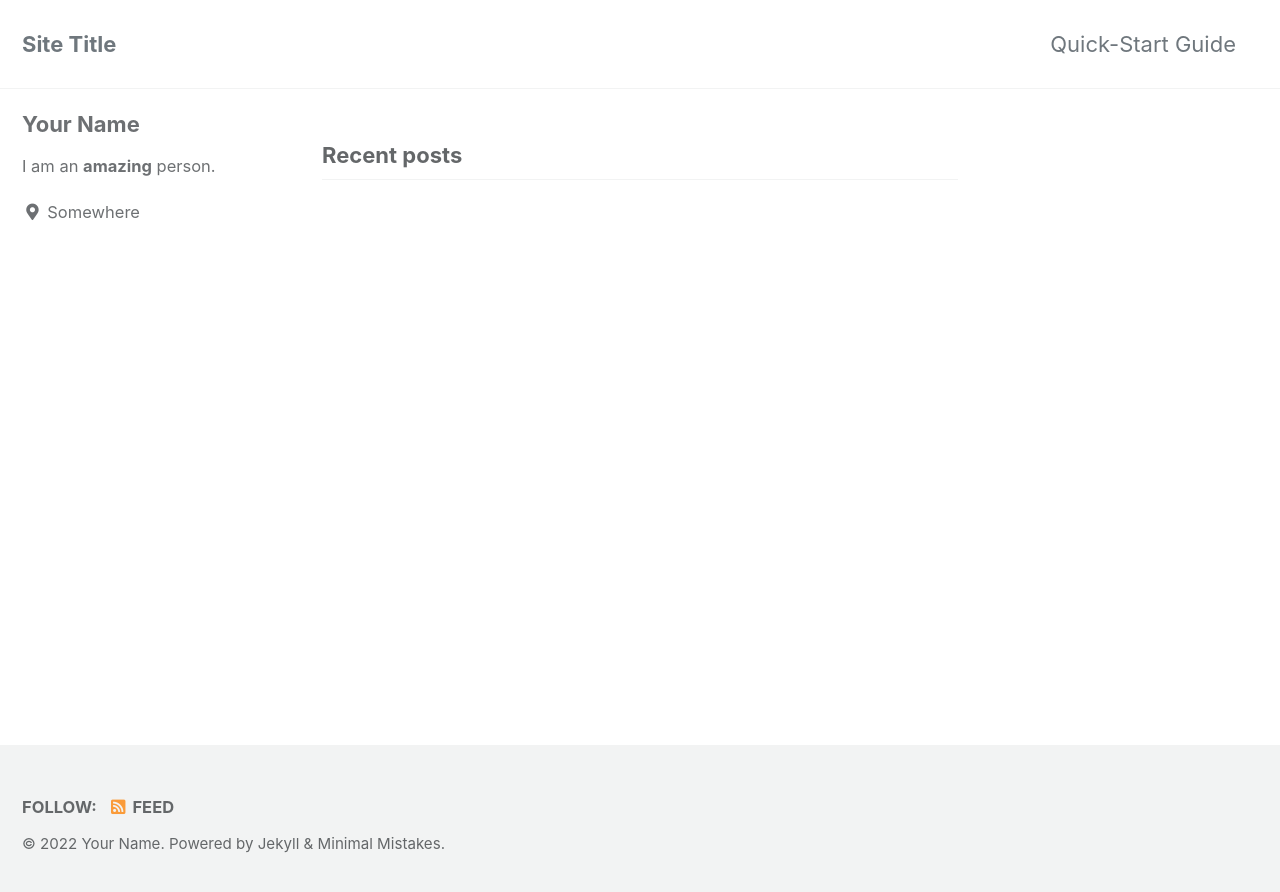
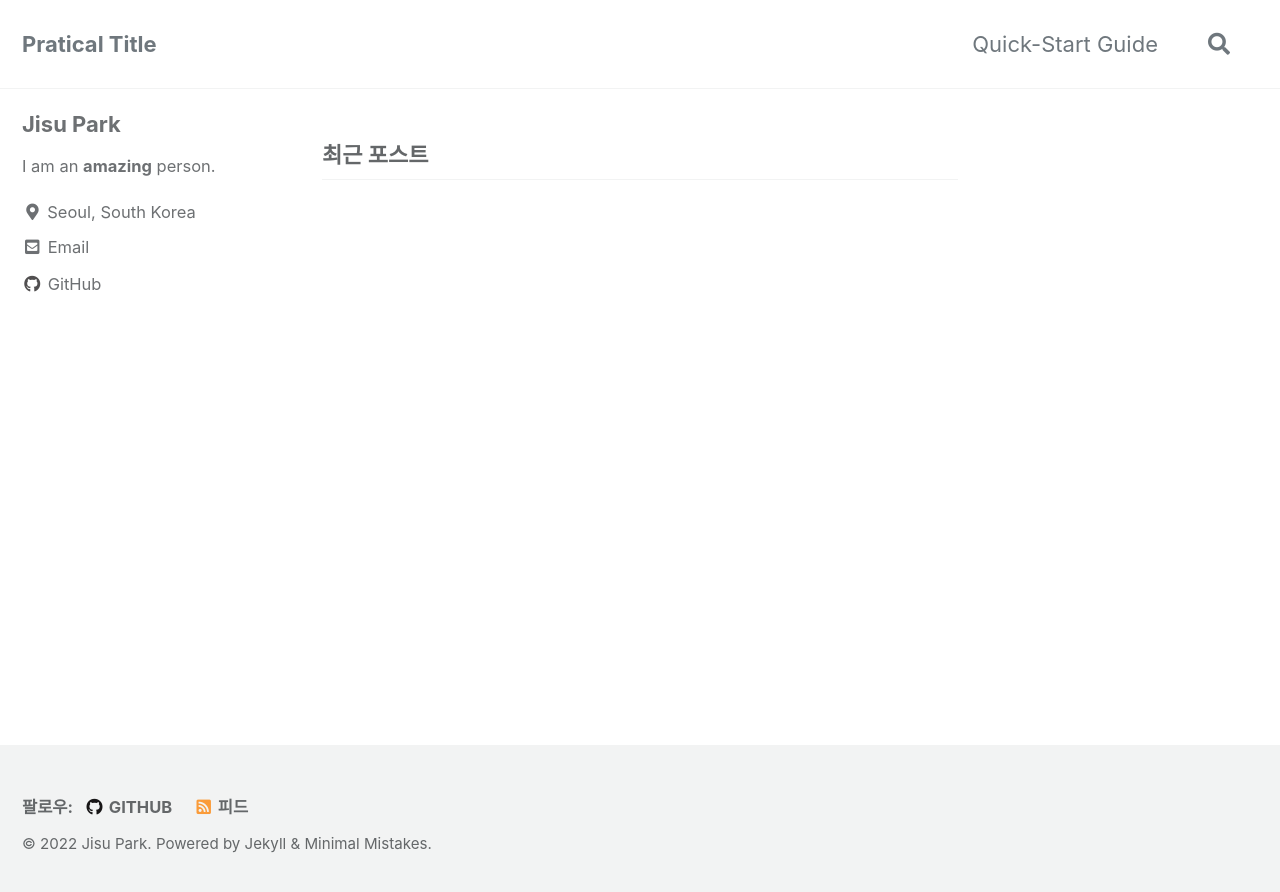
Before and after one commit to toothless486/toothless486.github.io, a Jekyll site: the page built from index.html, in a window 1280 px wide. Shown: the top 892 px of the page. Built offline with Jekyll 4.4.1, drawn with Linux system fonts in a browser that asks for light colours; cached includes are drawn as plain includes; the list of posts is cut into pages by our own code.

Commit message:
First setup #2

```diff
--- a/_config.yml
+++ b/_config.yml
@@ -15,15 +15,15 @@
 minimal_mistakes_skin    : "default" # "air", "aqua", "contrast", "dark", "dirt", "neon", "mint", "plum", "sunrise"
 
 # Site Settings
-locale                   : "en-US"
-title                    : "Site Title"
+locale                   : "ko"
+title                    : "Pratical Title"
 title_separator          : "-"
 subtitle                 : # site tagline that appears below site title in masthead
-name                     : "Your Name"
+name                     : "Jisu Park"
 description              : "An amazing website."
-url                      : # the base hostname & protocol for your site e.g. "https://mmistakes.github.io"
+url                      : "https://jayasou.github.io"
 baseurl                  : # the subpath of your site, e.g. "/blog"
-repository               : # GitHub username/repo-name e.g. "mmistakes/minimal-mistakes"
+repository               : "jayasou/jayasou.github.io"
 teaser                   : # path of fallback teaser image, e.g. "/assets/images/500x300.png"
 logo                     : # path of logo image to display in the masthead, e.g. "/assets/images/88x88.png"
 masthead_title           : # overrides the website title displayed in the masthead, use " " for no title
@@ -59,8 +59,8 @@ reCaptcha:
 atom_feed:
   path                   : # blank (default) uses feed.xml
   hide                   : # true, false (default)
-search                   : # true, false (default)
-search_full_content      : # true, false (default)
+search                   : true # true, false (default)
+search_full_content      : true # true, false (default)
 search_provider          : # lunr (default), algolia, google
 lunr:
   search_within_pages    : # true, false (default)
@@ -104,53 +104,26 @@ analytics:
 
 # Site Author
 author:
-  name             : "Your Name"
+  name             : "Jisu Park"
   avatar           : # path of avatar image, e.g. "/assets/images/bio-photo.jpg"
   bio              : "I am an **amazing** person."
-  location         : "Somewhere"
+  location         : "Seoul, South Korea"
   email            :
   links:
     - label: "Email"
       icon: "fas fa-fw fa-envelope-square"
-      # url: "mailto:your.name@email.com"
-    - label: "Website"
-      icon: "fas fa-fw fa-link"
-      # url: "https://your-website.com"
-    - label: "Twitter"
-      icon: "fab fa-fw fa-twitter-square"
-      # url: "https://twitter.com/"
-    - label: "Facebook"
-      icon: "fab fa-fw fa-facebook-square"
-      # url: "https://facebook.com/"
+      url: "pjs848484@gmail.com"
     - label: "GitHub"
       icon: "fab fa-fw fa-github"
-      # url: "https://github.com/"
-    - label: "Instagram"
-      icon: "fab fa-fw fa-instagram"
-      # url: "https://instagram.com/"
+      url: "https://github.com/jayasou"
+
 
 # Site Footer
 footer:
   links:
-    - label: "Twitter"
-      icon: "fab fa-fw fa-twitter-square"
-      # url:
-    - label: "Facebook"
-      icon: "fab fa-fw fa-facebook-square"
-      # url:
     - label: "GitHub"
       icon: "fab fa-fw fa-github"
-      # url:
-    - label: "GitLab"
-      icon: "fab fa-fw fa-gitlab"
-      # url:
-    - label: "Bitbucket"
-      icon: "fab fa-fw fa-bitbucket"
-      # url:
-    - label: "Instagram"
-      icon: "fab fa-fw fa-instagram"
-      # url:
-
+      url: "https://github.com/jayasou"
 
 # Reading Files
 include:
```
